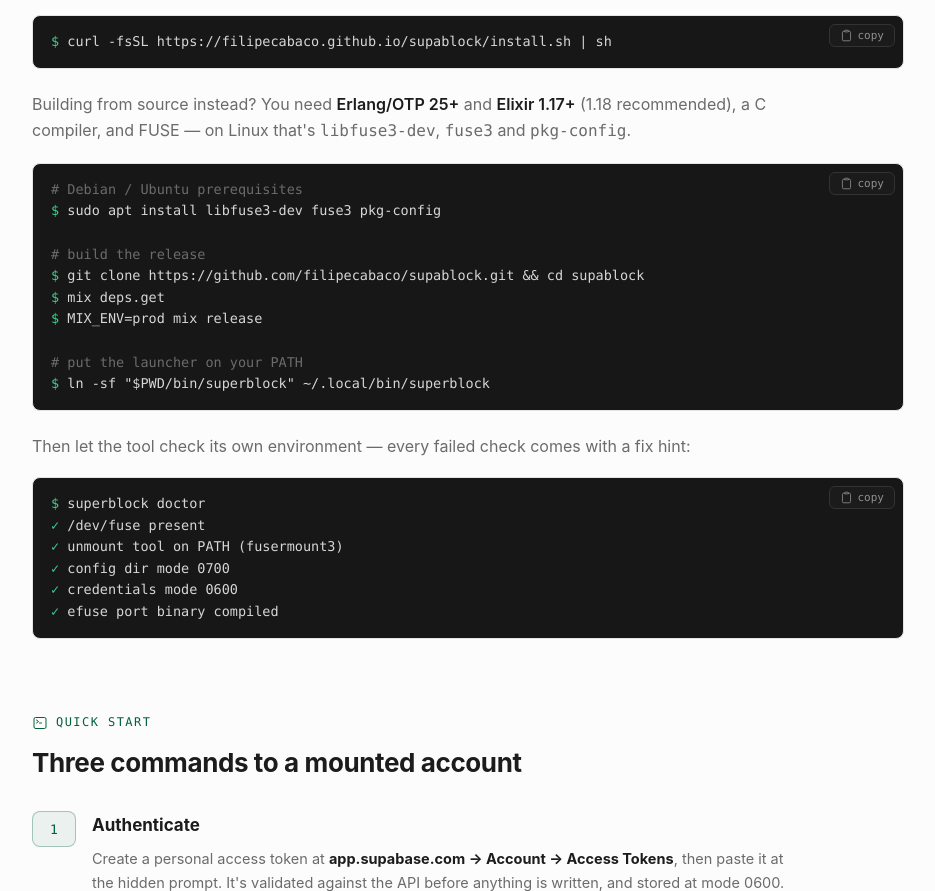
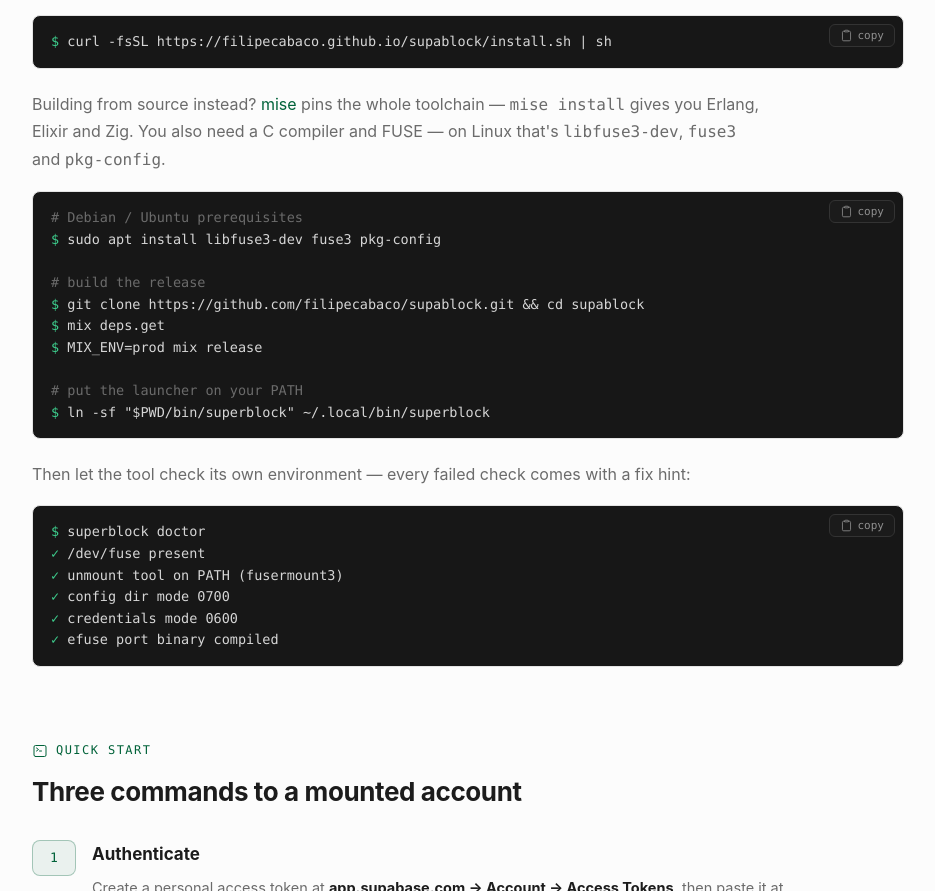
Before and after one commit to filipecabaco/supablock, a plain HTML site: page index.html in a window 1280 px wide. Shown: the part 1437-2328 px from the top of the page, without its empty margins (172-1107 px from the left). Drawn offline with Linux system fonts and the light colour scheme.

Commit message:
deploy: 1f02d26c2226bbb4d2b2914f434c06e269cdf8d3

```diff
--- a/index.html
+++ b/index.html
@@ -639,9 +639,10 @@
       </div>
 
       <p class="body">
-        Building from source instead? You need <strong>Erlang/OTP 25+</strong> and
-        <strong>Elixir 1.17+</strong> (1.18 recommended), a C compiler, and FUSE — on Linux
-        that's <span class="mono">libfuse3-dev</span>, <span class="mono">fuse3</span>
+        Building from source instead? <a href="https://mise.jdx.dev" rel="noopener">mise</a>
+        pins the whole toolchain — <span class="mono">mise install</span> gives you Erlang,
+        Elixir and Zig. You also need a C compiler and FUSE — on Linux that's
+        <span class="mono">libfuse3-dev</span>, <span class="mono">fuse3</span>
         and <span class="mono">pkg-config</span>.
       </p>
 
```
